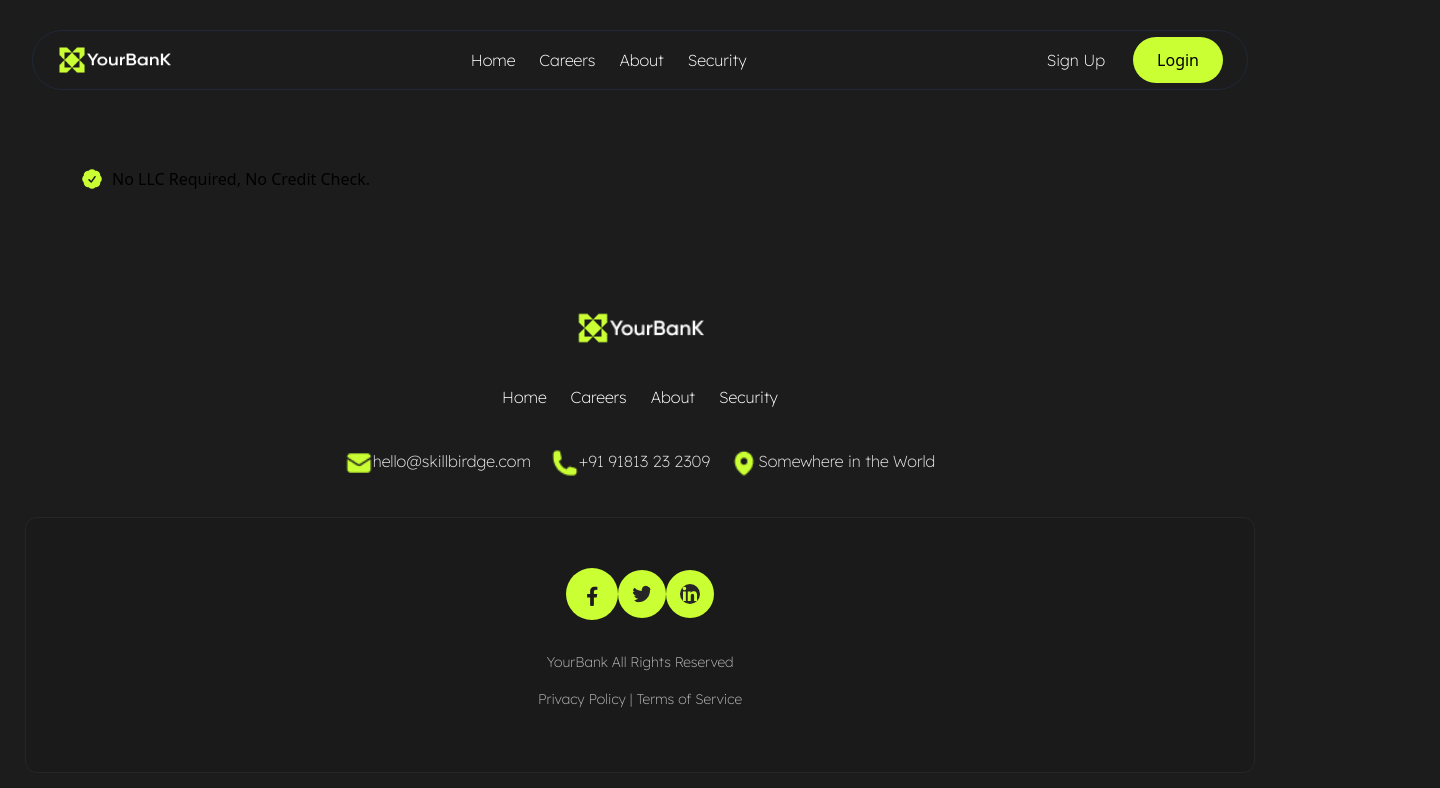
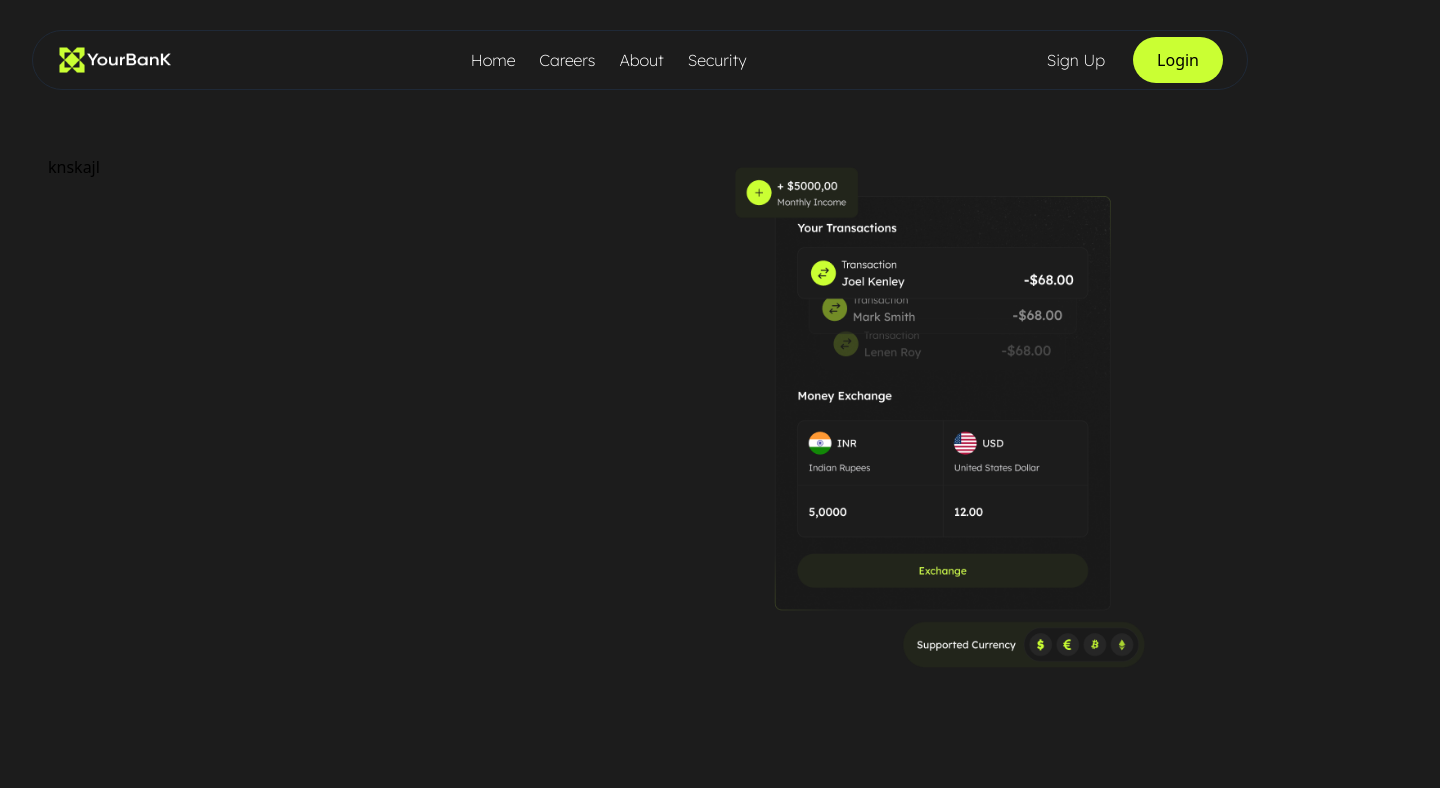
Before and after one commit to daysuwaa/Bank-Website, a React (Create React App) app: page /Bank-Website/bank in a window 1280 px wide. Shown: the top 788 px of the page, 1440 px wide, since content can reach past the window. Built offline with nearby package versions, Linux system fonts and the light colour scheme.

Commit message:
Editing the home section

```diff
--- a/src/components/Home.jsx
+++ b/src/components/Home.jsx
@@ -3,7 +3,7 @@ import Container from '../assets/Container.png'
 // import Shape from '../assets/shape-30.png';
 // import Bank from '../assets/YourBanK.png';
 // import Abstract from'../assets/Abstract Design.png'
-import Check from '../assets/Icon-19.png';
+// import Check from '../assets/Icon-19.png';
 // import Down from'../assets/Icon-20.png'
 // import Cards from '../assets/Icon-21.png'
 // import Arrow from '../assets/Icon-22.png'
@@ -23,13 +23,12 @@ const Home = () => {
   return (
     <div>
       {/* hero section */}
-      <div className=' flex items-center gap-[100px]' style={{padding:'60px 200px 60px 80px', width:'1440px'}}>
-      <div style={{display: 'flex',flexDirection: 'column',alignItems: 'flex-start',gap: '16px',alignSelf: 'stretch'}}>
-        <div className='flex '>
-        <img src={Check} alt='check'/>
-        <p className='pl-2'>No LLC Required, No Credit Check.</p>
+      <div className="grid md:grid-cols-2 gap-4 sm:grid-cols-1  p-[3rem] ">
+        knskajl
+
+        <div className="p-3 flex justify-center items-center">
+          <img src={Container} alt='img' className='w-[305.45]  h-[368.19px} lg:w-[410.192px] lg:h-[501.274px]  w-full' />
         </div>
-      </div>
       </div>
 
 
```
